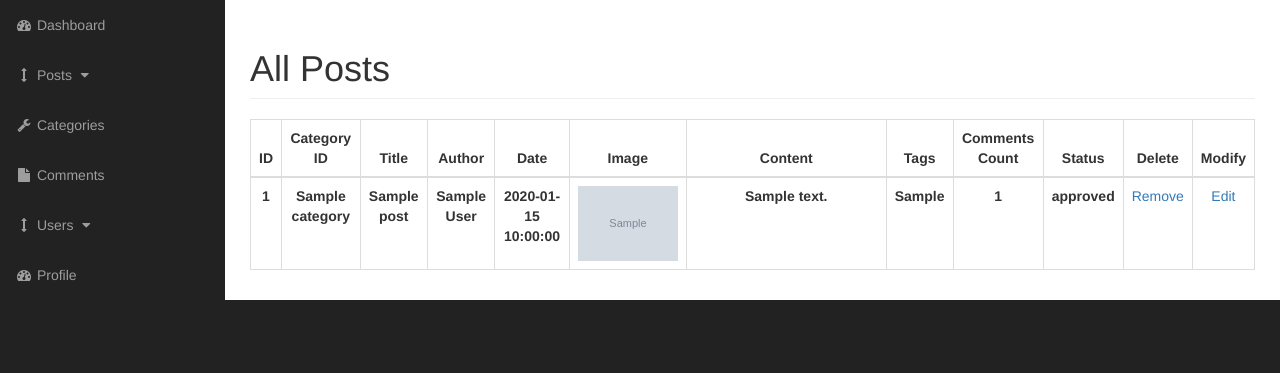
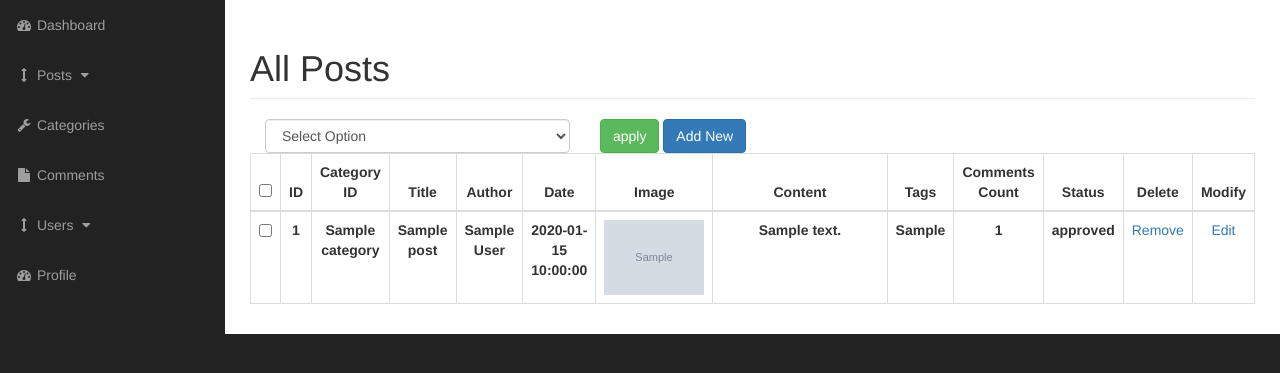
Before and after one commit to ashwinpaulallen/cms_project, a PHP site: page /admin/posts.php in a window 1280 px wide. Shown: the part 51-424 px from the top of the page. Run offline with PHP 8.4, Linux system fonts and the light colour scheme; the visitor is signed in with stand-in values (Sample User, id 1); tables that the repository leaves empty or names only in its code hold one stand-in row (values such as "Sample post"); grey boxes marked "Sample" are stand-in pictures; some libraries are stand-ins or nearby versions.

Commit message:
Added multi-select in add post

```diff
--- a/admin/includes/addPost.php
+++ b/admin/includes/addPost.php
@@ -28,7 +28,7 @@ if(isset($_POST['new_post'])) {
         <div class="input-group-prepend">
             <label class="input-group-text" for="inputGroupSelect01">Category</label>
 
-        <select class="custom-select" id="inputGroupSelect01" name="cat_id" >
+        <select class="custom-select form-control" id="inputGroupSelect01" name="cat_id" >
             <?php
                 $cat_result = get_all_category();
 
--- a/admin/includes/addUser.php
+++ b/admin/includes/addUser.php
@@ -45,7 +45,7 @@ if(isset($_POST['new_user'])) {
     </div>
     <div class="form-group">
        <label for="role">Role</label>
-        <select name="role" id="">
+        <select name="role" id="" class="form-control">
             <option value="user">Select Role</option>
             <option value="user">User</option>
             <option value="admin">Admin</option>
--- a/admin/includes/editUser.php
+++ b/admin/includes/editUser.php
@@ -42,7 +42,7 @@ if(isset($_GET['id'])) {
         <input type="text" class="form-control" value="<?php echo $row['role'] ?>" readonly>
         <label for="new status"> Change Role to</label>
 -->
-        <select name="role" class="custom-select" id="inputGroupSelect01">
+        <select name="role" class="custom-select form-control" id="inputGroupSelect01">
           <option value="<?php echo $row['role']; ?>"><?php echo $row['role']; ?></option>
           <?php
                 if ($row['role'] == 'admin') {
--- a/admin/includes/viewAllPosts.php
+++ b/admin/includes/viewAllPosts.php
@@ -1,7 +1,35 @@
+<?php
+
+if(isset($_POST['checkBoxArray'])) {
+    foreach($_POST['checkBoxArray'] as $checkBoxValue) {
+        echo $checkBoxValue;
+        $bulk_status = $_POST['bulk_status'];
+        update_status($checkBoxValue, $bulk_status);
+    }
+
+}
+
+?>
+
+
 <h1 class="page-header">All Posts</h1>
+<form action="" method="post">
     <table class="table table-bordered table-hover">
+       <div id="bulkOptionsContainer" class="col-xs-4">
+           <select class="form-control" name="bulk_status" id="">
+               <option value="">Select Option</option>
+               <option value="approved">Publish</option>
+               <option value="Draft">Draft</option>
+               <option value="rejected">Reject</option>
+           </select>
+        </div>
+           <div class="col-xs-4">
+              <input type="submit" class="btn btn-success" value="apply">
+               <a class="btn btn-primary" href="posts.php?s=add_post">Add New</a>
+           </div>
         <thead>
             <tr>
+                <th class="text-center"><input type="checkbox" id="selectAllBoxes"></th>
                 <th class="text-center">ID</th>
                 <th class="text-center">Category ID</th>
                 <th class="text-center">Title</th>
@@ -35,6 +63,7 @@
 
             ?>
             <tr >
+                <th class="text-center"><input type="checkbox" class="checkBoxes" name="checkBoxArray[]" value="<?php echo $post_id ?>"></th>
                 <th class="text-center"><?php echo $post_id ?></th>
                 <th class="text-center"><?php echo $post_cat_id ?></th>
                 <th class="text-center"><?php echo $post_title ?></th>
@@ -62,3 +91,4 @@
             ?>
         </tbody>
     </table>
+</form>
--- a/includes/database_query/posts_db.php
+++ b/includes/database_query/posts_db.php
@@ -74,6 +74,17 @@ function add_post($post) {
     }
 }
 
+function update_status($post_id, $post_status) {
+    $query = "UPDATE posts SET post_status = '{$post_status}' WHERE post_id = '{$post_id}'";
+    global $connection;
+    $result = mysqli_query($connection, $query);
+    if(!$result) {
+        die('Unable to Update post status in database ' . mysqli_error($connection));
+    } else {
+       header("Location: posts.php");
+    }
+}
+
 function update_post($post) {
     if (empty($post['image'])) {
         $cur_post = get_post_by_id($post['post_id']);
```
Also changed, not shown: admin/includes/editPost.php (+4 -4 lines), includes/navigation.php (+14 -0 lines). Lines whose indentation alone changed are shown as unchanged.
